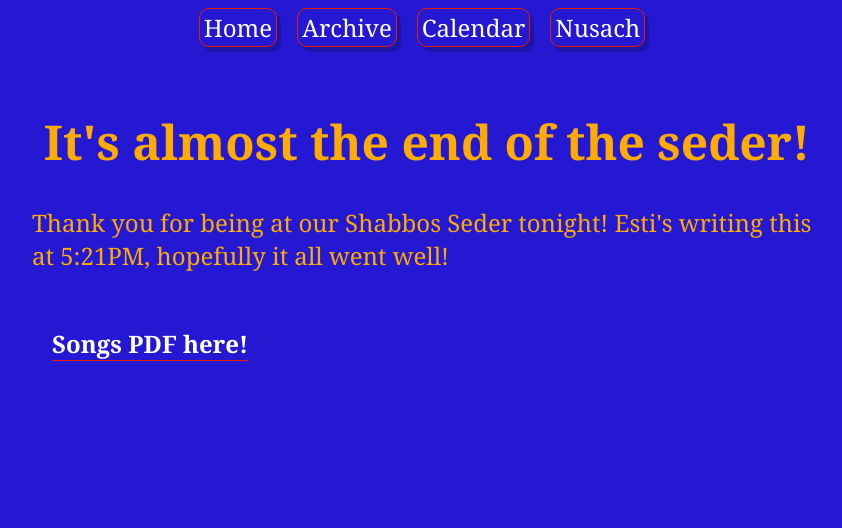
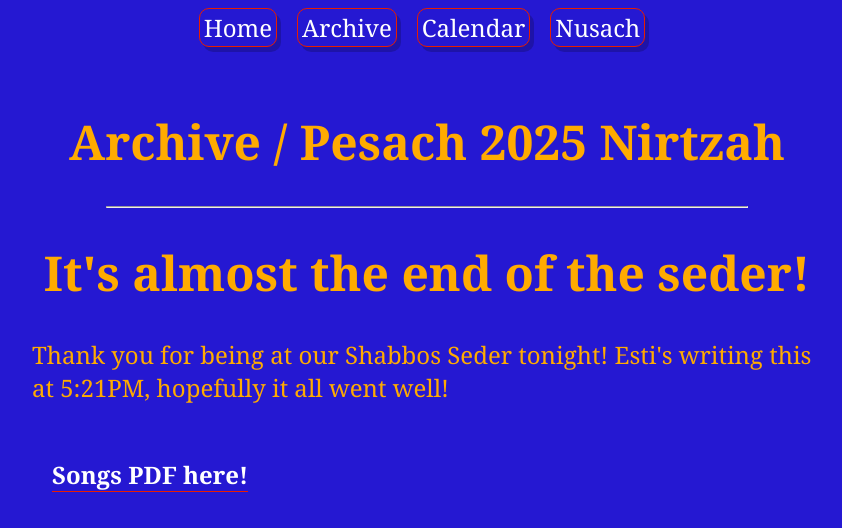
Before and after one commit to cyberjewess/tbrs-sv, a SvelteKit app: page /archive/nirtzah in a window 1280 px wide. Shown: the top 528 px of the page, without its empty margins (213-1055 px from the left). Built offline with nearby package versions, Linux system fonts and the light colour scheme.

Commit message:
Add section divider for nirtzah

```diff
--- a/src/app.css
+++ b/src/app.css
@@ -82,6 +82,11 @@ h3 {
     text-align: left;
     width: auto;
     max-width: 350px;
+}
+
+.section-divider {
+    margin: 0 auto;
+    width: 50vw;
 }
 
 /* Calendar styles */
--- a/src/routes/archive/nirtzah/+page.svelte
+++ b/src/routes/archive/nirtzah/+page.svelte
@@ -1,4 +1,6 @@
 <div class="home">
+	<h1>Archive / Pesach 2025 Nirtzah</h1>
+	<hr class="section-divider" />
 	<h1>It's almost the end of the seder!</h1>
 	<p>
 		Thank you for being at our Shabbos Seder tonight! Esti's writing this at 5:21PM, hopefully it
```
